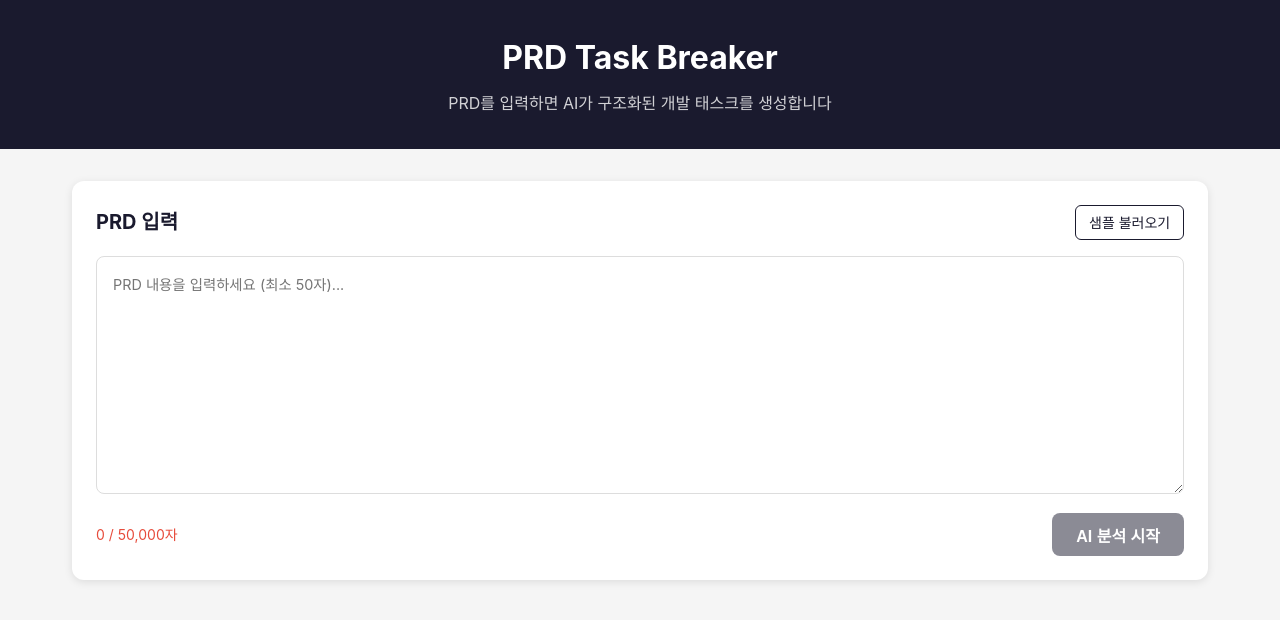
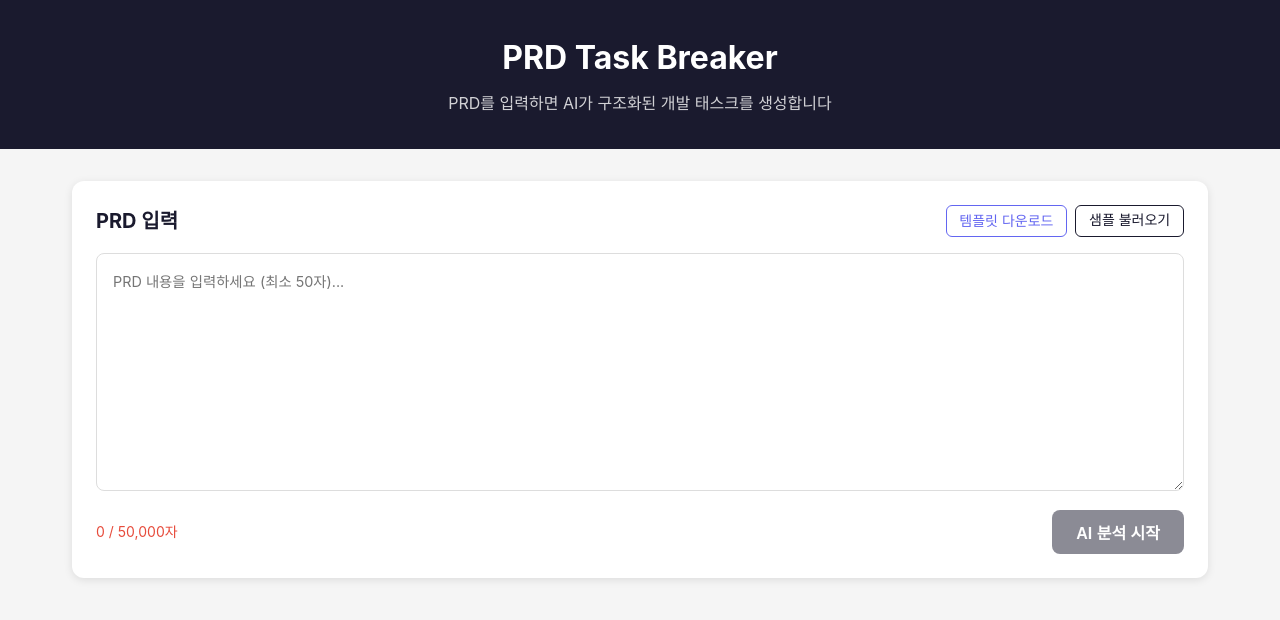
Before and after one commit to mnew2m/prd-task-breaker, a Vue app in the folder frontend/: page / in a window 1280 px wide. Shown: the top 620 px of the page. Built offline with nearby package versions, Linux system fonts and the light colour scheme; no server answers.

Commit message:
feat: PRD 템플릿 txt 다운로드 기능 추가
AI가 잘 분석할 수 있는 기본 포맷의 PRD 템플릿 파일 제공
PrdInput 헤더에 '템플릿 다운로드' 버튼 추가

Co-Authored-By: Claude Sonnet 4.6 <noreply@anthropic.com>

```diff
--- a/frontend/src/components/PrdInput.vue
+++ b/frontend/src/components/PrdInput.vue
@@ -2,9 +2,12 @@
   <div class="prd-input-card">
     <div class="card-header">
       <h2>PRD 입력</h2>
-      <button class="sample-btn" @click="loadSample" :disabled="isLoading">
-        샘플 불러오기
-      </button>
+      <div class="header-actions">
+        <a href="/prd-template.txt" download="PRD_템플릿.txt" class="template-btn">템플릿 다운로드</a>
+        <button class="sample-btn" @click="loadSample" :disabled="isLoading">
+          샘플 불러오기
+        </button>
+      </div>
     </div>
 
     <textarea
@@ -108,15 +111,41 @@ function handleAnalyze() {
   color: #1a1a2e;
 }
 
+.header-actions {
+  display: flex;
+  gap: 0.5rem;
+  align-items: center;
+}
+
+.template-btn,
 .sample-btn {
   padding: 0.4rem 0.8rem;
+  border-radius: 6px;
+  cursor: pointer;
+  font-size: 0.875rem;
+  line-height: 1.4;
+  height: 2rem;
+  display: inline-flex;
+  align-items: center;
+  transition: all 0.2s;
+}
+
+.template-btn {
+  border: 1px solid #6366f1;
+  background: transparent;
+  color: #6366f1;
+  text-decoration: none;
+}
+
+.template-btn:hover {
+  background: #6366f1;
+  color: white;
+}
+
+.sample-btn {
   border: 1px solid #1a1a2e;
   background: transparent;
   color: #1a1a2e;
-  border-radius: 6px;
-  cursor: pointer;
-  font-size: 0.875rem;
-  transition: all 0.2s;
 }
 
 .sample-btn:hover:not(:disabled) {
```
Also changed, not shown: frontend/public/prd-template.txt (added).
